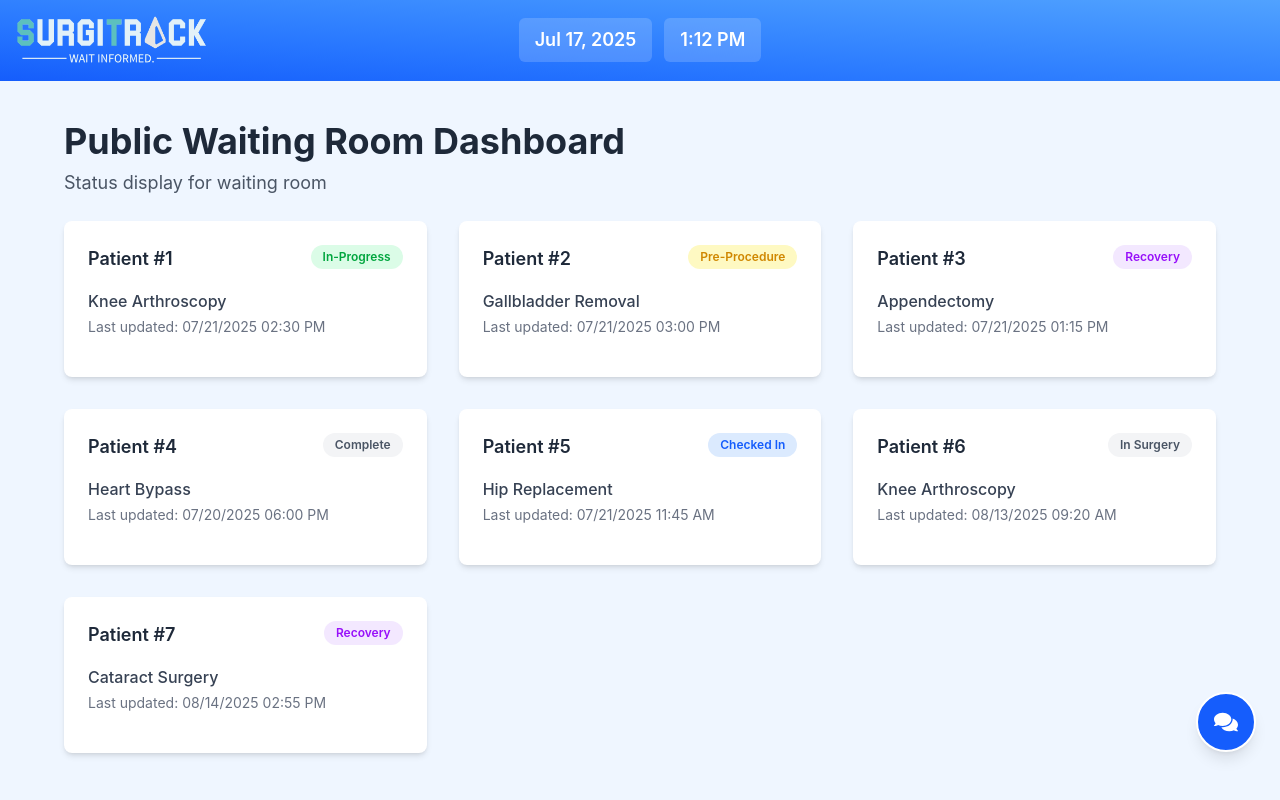
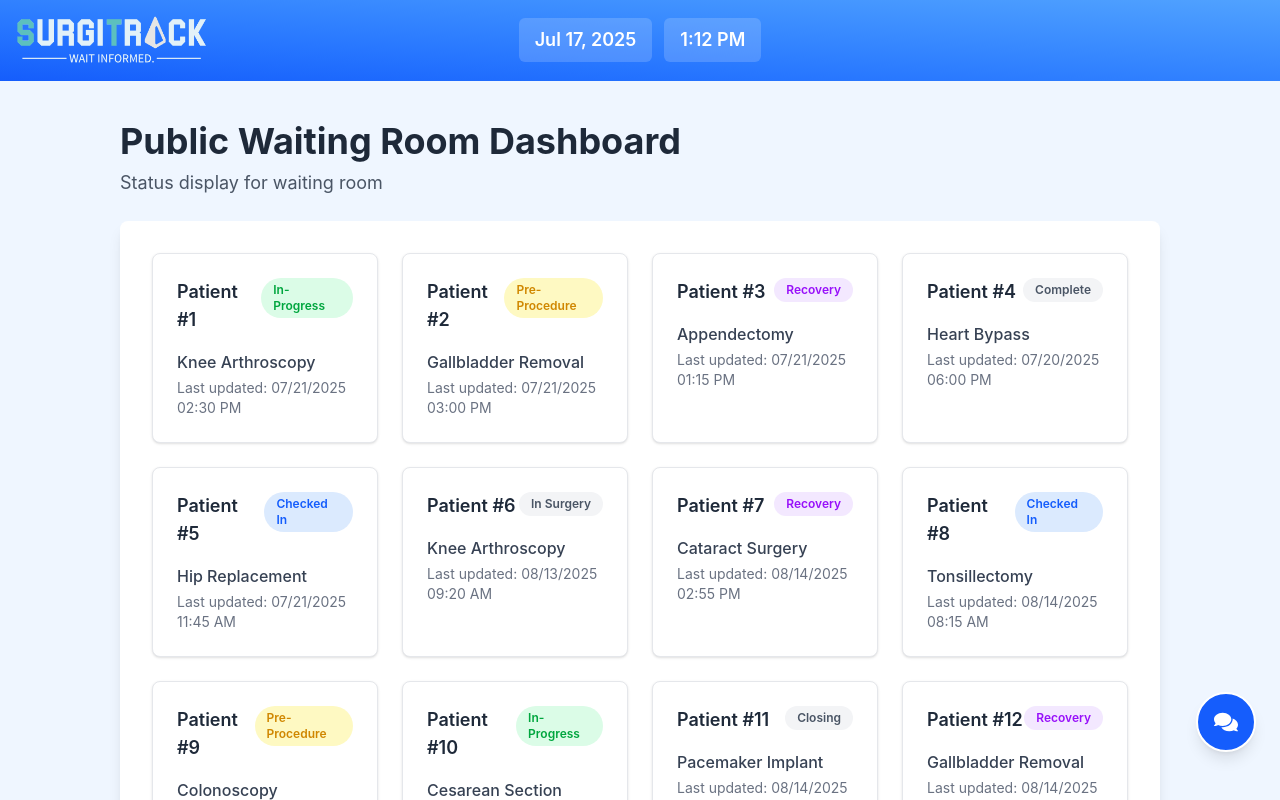
Before and after one commit to mhdasif123/SurgiTrack, a React (Vite) app: page /waiting-room in a window 1280 px wide. Shown: the top 800 px of the page. Built offline with nearby package versions, Linux system fonts and the light colour scheme.

Commit message:
Edit: 4 row table

```diff
--- a/src/Pages/PublicDashboardPage.jsx
+++ b/src/Pages/PublicDashboardPage.jsx
@@ -1,8 +1,6 @@
 import React from 'react';
 import { useContext, useEffect, useState } from "react";
-import { Link } from "react-router-dom";
 import { PatientContext } from "../contexts/PatientContext";
-import { AuthContext } from "../contexts/AuthContext";
 
 const statusStyles = {
   "Checked In": "bg-blue-100 text-blue-600",
@@ -14,55 +12,46 @@ const statusStyles = {
 
 const PublicDashboardPage = () => {
   const { patients } = useContext(PatientContext);
-
-  // Pagination state
   const [currentPage, setCurrentPage] = useState(0);
-  const pageSize = 9;
+  const pageSize = 12;
 
   if (!patients) {
     return (
-      <div>
-        <div className="min-h-screen bg-blue-50 px-4 py-10 relative">
-          <div className="max-w-6xl mx-auto">
+      <div className="min-h-screen bg-blue-50 px-4 py-10">
+        <div className="max-w-5xl mx-auto">
           <h1 className="text-4xl font-bold text-gray-800 mb-2">
             Public Waiting Room Dashboard
           </h1>
           <p className="text-lg text-gray-600 mb-6">
             Status display for waiting room
           </p>
-            <div className="text-center py-10 text-gray-600">Loading patients...</div>
+          <div className="bg-white rounded-lg shadow-lg p-8 text-center">
+            <div className="text-gray-600">Loading patients...</div>
           </div>
         </div>
       </div>
     );
   }
 
-  // Filter out dismissed patients
   const activePatients = patients.filter(p => p.currentStatus !== "Dismissal");
-
-  // Calculate pagination
   const totalPages = Math.ceil(activePatients.length / pageSize);
 
-  // Auto-cycle through pages every 20 seconds
   useEffect(() => {
-    if (totalPages <= 1) return; // Don't set interval if only one page or no pages
-
+    if (totalPages <= 1) return;
     const interval = setInterval(() => {
       setCurrentPage(prev => (prev + 1) % totalPages);
     }, 20000);
     return () => clearInterval(interval);
   }, [totalPages]);
 
-  // Get visible patients for current page
   const visiblePatients = activePatients.slice(
     currentPage * pageSize,
     currentPage * pageSize + pageSize
   );
 
   return (
-    <div>
-      <div className="min-h-screen bg-blue-50 px-4 py-10 relative">
-        <div className="max-w-6xl mx-auto">
+    <div className="min-h-screen bg-blue-50 px-4 py-10">
+      <div className="max-w-5/6 mx-auto">
         <h1 className="text-4xl font-bold text-gray-800 mb-2">
           Public Waiting Room Dashboard
         </h1>
@@ -70,36 +59,44 @@ const PublicDashboardPage = () => {
           Status display for waiting room
         </p>
 
+        {/* White container for grid */}
+        <div className="bg-white rounded-lg shadow-lg p-8">
           {/* Patient Cards Grid */}
-          <div className="grid grid-cols-1 md:grid-cols-2 lg:grid-cols-3 gap-8">
+          <div className="grid grid-cols-1 md:grid-cols-2 lg:grid-cols-4 gap-6">
             {visiblePatients.map((patient, index) => {
               const patientNumber = (currentPage * pageSize) + index + 1;
-
               return (
-                <div key={patient.id} className="bg-white rounded-lg shadow-md p-6">
+                <div
+                  key={patient.id}
+                  className="bg-white border border-gray-200 rounded-lg shadow-sm p-6"
+                >
                   <div className="flex justify-between items-start mb-4">
                     <h3 className="text-lg font-semibold text-gray-800">
                       Patient #{patientNumber}
                     </h3>
-                    <span className={`px-3 py-1 rounded-full text-xs font-semibold ${
-                      statusStyles[patient.currentStatus] || "bg-gray-100 text-gray-600"
-                    }`}>
+                    <span
+                      className={`px-3 py-1 rounded-full text-xs font-semibold ${
+                        statusStyles[patient.currentStatus] ||
+                        "bg-gray-100 text-gray-600"
+                      }`}
+                    >
                       {patient.currentStatus}
                     </span>
                   </div>
-
-                  <div className="mb-4">
+                  <div>
                     <h4 className="text-base font-medium text-gray-700 mb-1">
                       {patient.procedure}
                     </h4>
                     <p className="text-sm text-gray-500">
-                      Last updated: {new Date(patient.lastUpdated).toLocaleDateString('en-US', {
-                        year: 'numeric',
-                        month: '2-digit',
-                        day: '2-digit'
-                      })} {new Date(patient.lastUpdated).toLocaleTimeString('en-US', {
-                        hour: '2-digit',
-                        minute: '2-digit'
+                      Last updated:{" "}
+                      {new Date(patient.lastUpdated).toLocaleDateString("en-US", {
+                        year: "numeric",
+                        month: "2-digit",
+                        day: "2-digit",
+                      })}{" "}
+                      {new Date(patient.lastUpdated).toLocaleTimeString("en-US", {
+                        hour: "2-digit",
+                        minute: "2-digit",
                       })}
                     </p>
                   </div>
@@ -115,7 +112,7 @@ const PublicDashboardPage = () => {
                 <div
                   key={i}
                   className={`w-3 h-3 rounded-full transition-colors duration-300 ${
-                    i === currentPage ? 'bg-blue-600' : 'bg-gray-300'
+                    i === currentPage ? "bg-blue-600" : "bg-gray-300"
                   }`}
                 />
               ))}
@@ -124,12 +121,15 @@ const PublicDashboardPage = () => {
 
           {/* Empty state */}
           {activePatients.length === 0 && (
-            <div className="bg-white rounded-lg shadow-md p-12 text-center">
-              <h3 className="text-xl font-semibold text-gray-700 mb-2">No Active Patients</h3>
-              <p className="text-gray-500">The waiting room is currently empty</p>
+            <div className="bg-gray-50 rounded-lg shadow-md p-12 text-center mt-6">
+              <h3 className="text-xl font-semibold text-gray-700 mb-2">
+                No Active Patients
+              </h3>
+              <p className="text-gray-500">
+                The waiting room is currently empty
+              </p>
             </div>
           )}
-
         </div>
       </div>
     </div>
--- a/src/data/mockData.js
+++ b/src/data/mockData.js
@@ -90,6 +90,109 @@ export const mockPatients = [
   "currentStatus": "Recovery",
   "lastUpdated": "2025-08-14 14:55",
   "history": []
-}
-
+},
+    {
+    "id": "F987M6",
+    "name": "Olivia Johnson",
+    "phoneNum": "+1-555-606-0006",
+    "emailAddress": "olivia.johnson@example.com",
+    "country": "USA",
+    "city": "Seattle",
+    "street": "222 Birch Blvd",
+    "procedure": "Tonsillectomy",
+    "currentStatus": "Checked In",
+    "lastUpdated": "2025-08-14 08:15",
+    "history": []
+  },
+  {
+    "id": "G654N7",
+    "name": "Ethan Davis",
+    "phoneNum": "+1-555-707-0007",
+    "emailAddress": "ethan.davis@example.com",
+    "country": "USA",
+    "city": "Miami",
+    "street": "98 Ocean Dr",
+    "procedure": "Colonoscopy",
+    "currentStatus": "Pre-Procedure",
+    "lastUpdated": "2025-08-14 10:45",
+    "history": []
+  },
+  {
+    "id": "H321P8",
+    "name": "Isabella Garcia",
+    "phoneNum": "+1-555-808-0008",
+    "emailAddress": "isabella.garcia@example.com",
+    "country": "USA",
+    "city": "San Diego",
+    "street": "156 Palm St",
+    "procedure": "Cesarean Section",
+    "currentStatus": "In-Progress",
+    "lastUpdated": "2025-08-14 11:30",
+    "history": []
+  },
+  {
+    "id": "I876R9",
+    "name": "William Martinez",
+    "phoneNum": "+1-555-909-0009",
+    "emailAddress": "william.martinez@example.com",
+    "country": "USA",
+    "city": "Dallas",
+    "street": "73 Walnut Ave",
+    "procedure": "Pacemaker Implant",
+    "currentStatus": "Closing",
+    "lastUpdated": "2025-08-14 12:05",
+    "history": []
+  },
+  {
+    "id": "J543S0",
+    "name": "Mia Rodriguez",
+    "phoneNum": "+1-555-010-0010",
+    "emailAddress": "mia.rodriguez@example.com",
+    "country": "USA",
+    "city": "Atlanta",
+    "street": "4 Magnolia Blvd",
+    "procedure": "Gallbladder Removal",
+    "currentStatus": "Recovery",
+    "lastUpdated": "2025-08-14 12:50",
+    "history": []
+  },
+  {
+    "id": "K210T1",
+    "name": "James Anderson",
+    "phoneNum": "+1-555-111-0011",
+    "emailAddress": "james.anderson@example.com",
+    "country": "USA",
+    "city": "Portland",
+    "street": "81 Rose St",
+    "procedure": "Appendectomy",
+    "currentStatus": "Complete",
+    "lastUpdated": "2025-08-14 13:40",
+    "history": []
+  },
+  {
+    "id": "M432U2",
+    "name": "Amelia Lee",
+    "phoneNum": "+1-555-222-0012",
+    "emailAddress": "amelia.lee@example.com",
+    "country": "USA",
+    "city": "Philadelphia",
+    "street": "59 Chestnut St",
+    "procedure": "Hip Replacement",
+    "currentStatus": "Dismissal",
+    "lastUpdated": "2025-08-14 14:10",
+    "history": []
+  },
+  {
+    "id": "N876V3",
+    "name": "Benjamin Clark",
+    "phoneNum": "+1-555-333-0013",
+    "emailAddress": "benjamin.clark@example.com",
+    "country": "USA",
+    "city": "Las Vegas",
+    "street": "900 Desert View Rd",
+    "procedure": "Knee Replacement",
+    "currentStatus": "Checked In",
+    "lastUpdated": "2025-08-14 14:35",
+    "history": []
+  }
 ];
```
Lines whose indentation alone changed are shown as unchanged.
